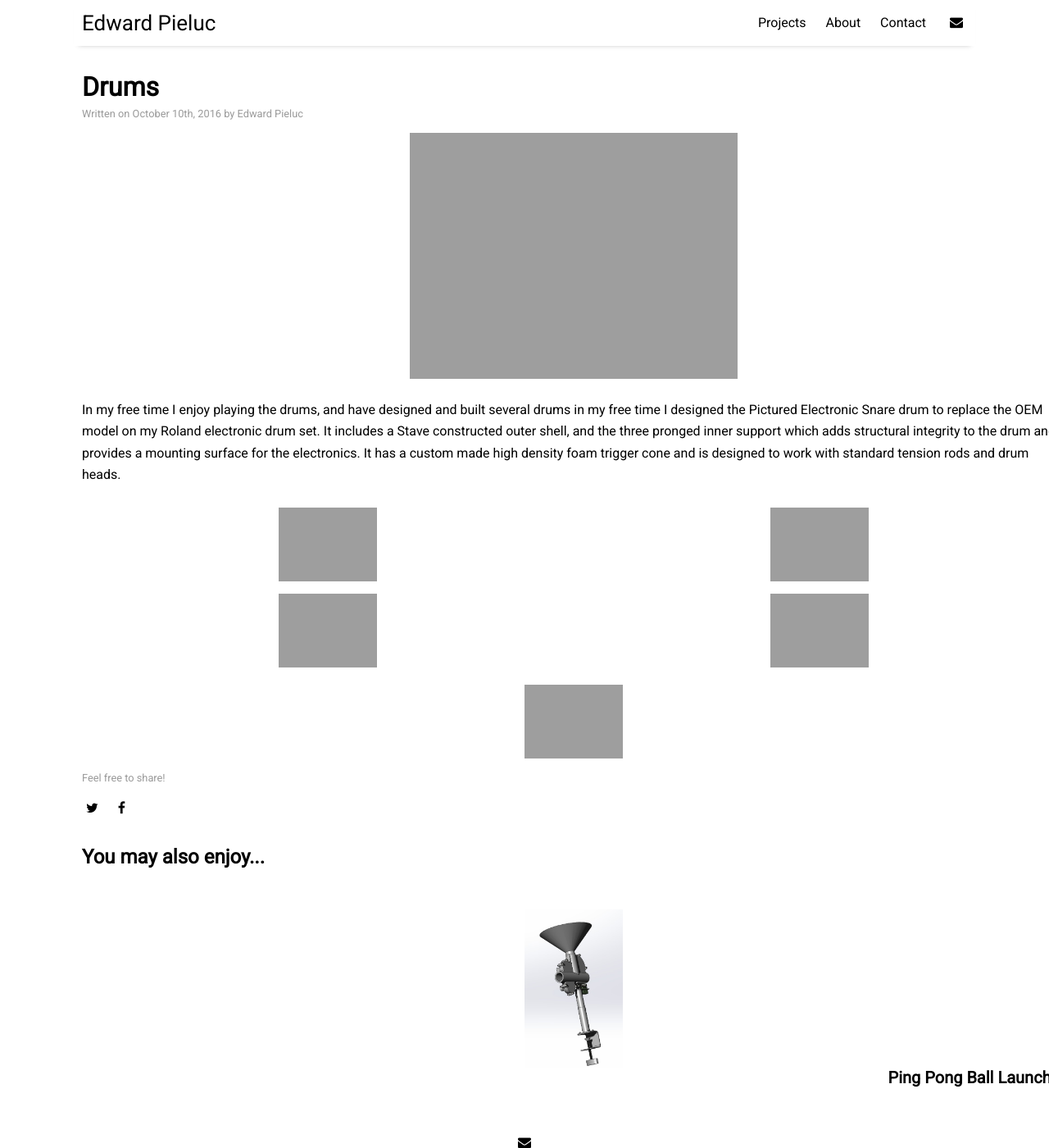
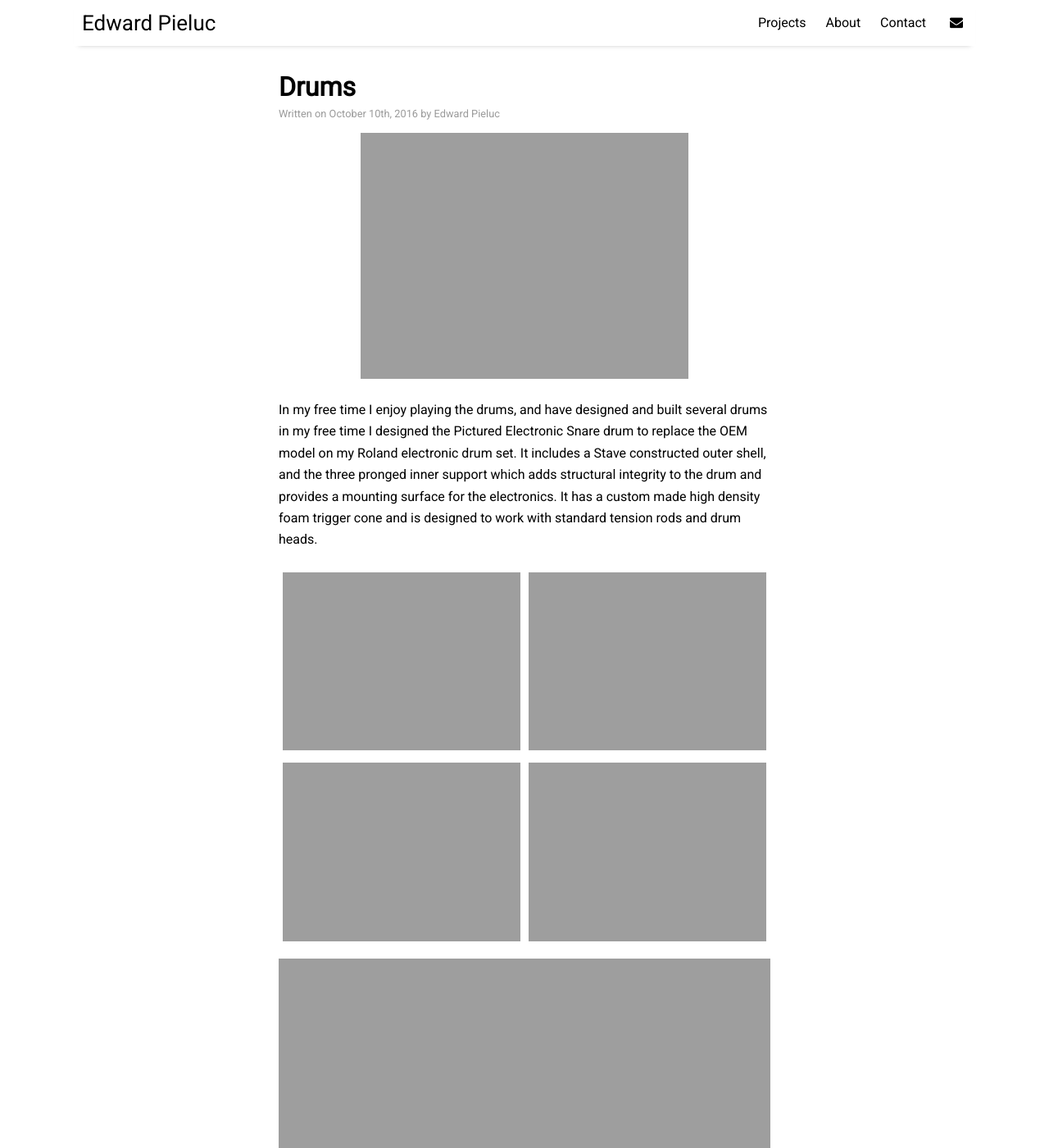
Before and after one commit to epie3/epie3.github.io, a Jekyll site: the page built from _posts/2016-10-10-Drums.md, in a window 1280 px wide and 1400 px high. Shown: the whole window at 82% size. Built offline with Jekyll 4.4.1, drawn with Linux system fonts in a browser that asks for light colours; nearby versions of some CDN libraries.

Commit message:
undo width change

```diff
--- a/_includes/head.html
+++ b/_includes/head.html
@@ -10,7 +10,6 @@
   <meta charset="utf-8">
   <link rel="stylesheet" href="{{ site.github.url }}/assets/css/main.css">
   <link rel="stylesheet" href="{{ site.github.url }}/assets/css/syntax.css">
-  <link rel="stylesheet" href="{{ site.github.url }}/sass/_contact.scss">
   <!-- Use Atom -->
   {% feed_meta %}
   <!-- RSS-v2.0
--- a/_sass/_base.scss
+++ b/_sass/_base.scss
@@ -45,7 +45,7 @@ body img {
   align: middle;
   margin: 5px auto auto auto;
   display: block;
-  max-width: 120px;
+  max-width: 600px;
 }
 
 p {
--- a/_sass/_default.scss
+++ b/_sass/_default.scss
@@ -21,7 +21,7 @@
 }
 @media (max-width: $container-width) {
   .container {
-    width: 24vw;
+    width: 120vw;
     margin-left: auto;
     margin-right: auto;
   }
@@ -29,6 +29,6 @@
     padding-top: $header-thickness+10px;
     margin: auto;
     display: block;
-    width: 25vw;
+    width: 125vw;
   }
 }
--- a/_sass/_page.scss
+++ b/_sass/_page.scss
@@ -1,5 +1,5 @@
 .page-content {
-  max-width: 1200px;
+  max-width: 800px;
   display: block;
   margin: 10px auto 10px;
   padding: 0px 10px 10px;
--- a/_sass/_post.scss
+++ b/_sass/_post.scss
@@ -1,5 +1,5 @@
 .post-content {
-  width: 1200px;
+  width: 600px;
   display: block;
   margin: 10px auto 10px;
 }
@@ -13,11 +13,11 @@
   align: middle;
   margin: 5px auto 25px;
   display: block;
-  max-width: 1200px;
+  max-width: 600px;
 }
 @media (max-width: $container-width) {
   .post-content {
-    width: 240vw;
+    width: 120vw;
     display: block;
     margin: 10px auto 10px;
   }
@@ -25,12 +25,12 @@
     align: middle;
     margin: 5px auto 25px;
     display: block;
-    max-width: 120vw;
+    max-width: 60vw;
   }
 }
 @media (max-width: $tablet-width) {
   .post-content {
-    width: 240vw;
+    width: 120vw;
     display: block;
     margin: 10px auto 10px;
   }
@@ -38,7 +38,7 @@
     align: middle;
     margin: 5px auto 25px;
     display: block;
-    max-width: 190vw;
+    max-width: 95vw;
   }
 }
 .post-share {
@@ -65,7 +65,7 @@
 }
 .related-thumbnail {
   position: relative;
-  width: 1200px;
+  width: 600px;
   height: 200px;
   overflow: hidden;
 }
@@ -74,7 +74,7 @@
   left: 50%;
   top: 50%;
   height: auto;
-  width: 1200px;
+  width: 600px;
   -webkit-transform: translate(-50%,-50%);
       -ms-transform: translate(-50%,-50%);
           transform: translate(-50%,-50%);
@@ -86,11 +86,11 @@
 }
 @media (max-width: $container-width) {
   .related-thumbnail{
-    width: 240vw;
+    width: 120vw;
   }
 }
 @media (max-width: $tablet-width) {
   .related-thumbnail{
-    width: 240vw;
+    width: 120vw;
   }
 }
```
